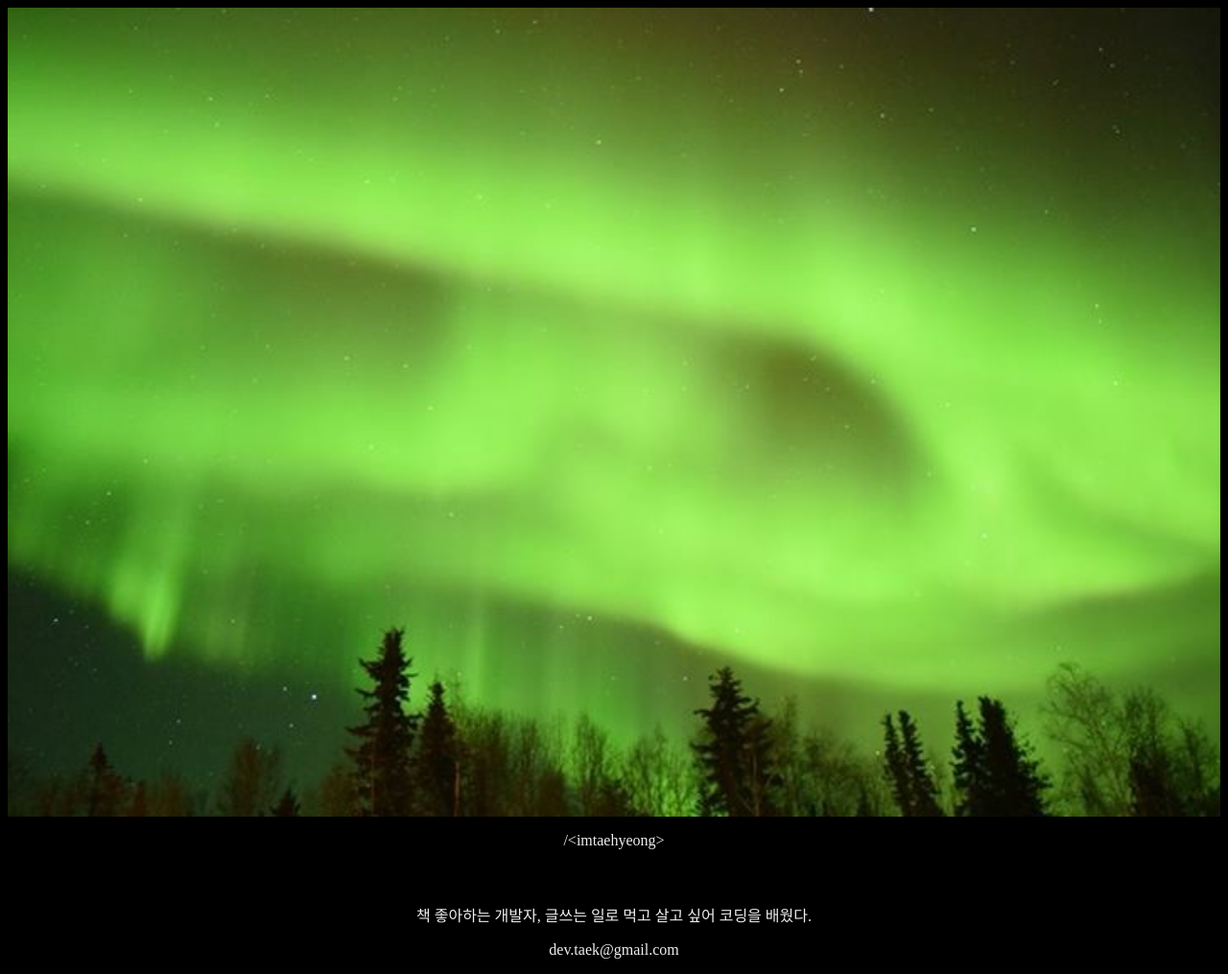
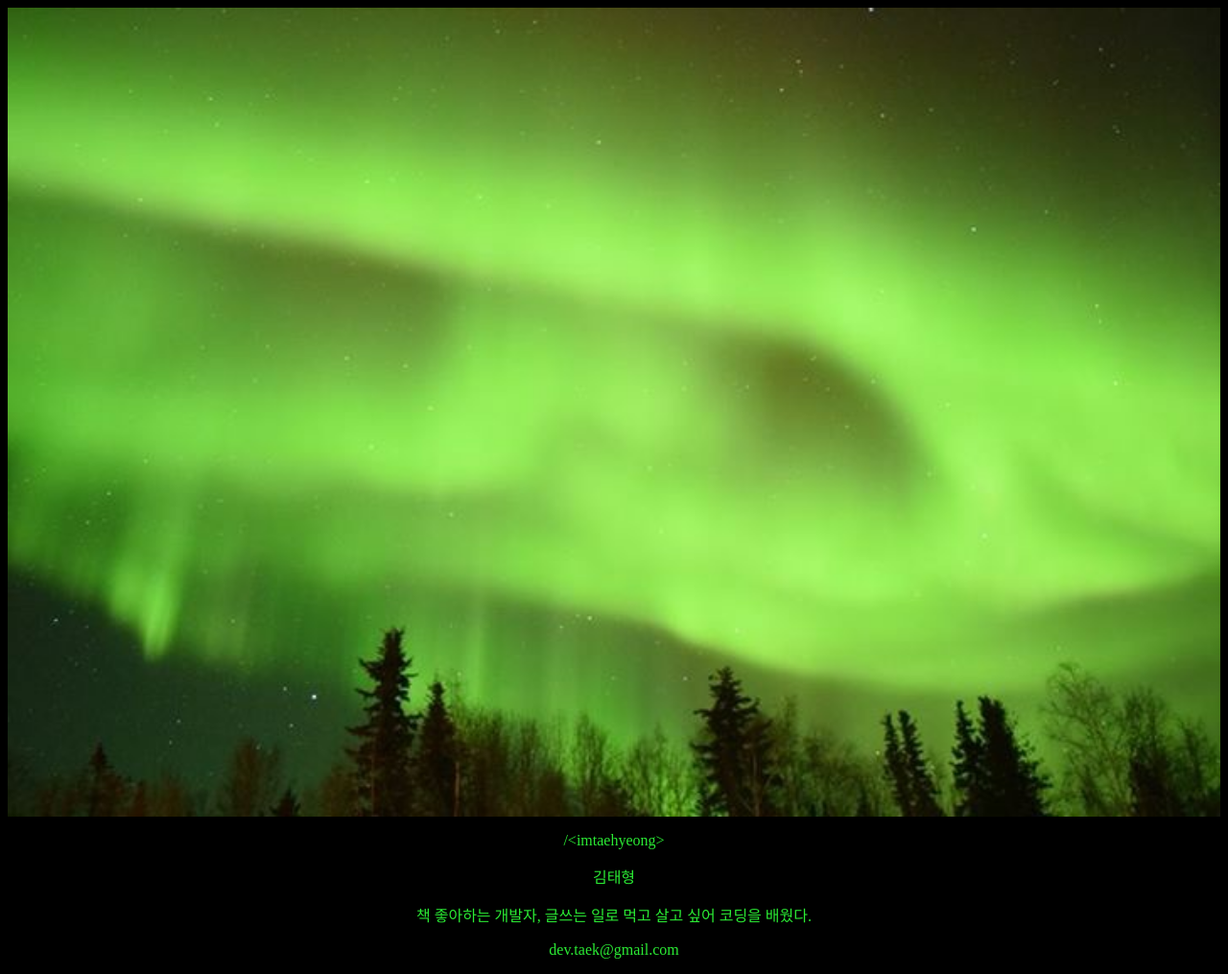
Before and after one commit to sooreesan/sooreesan.github.io, a plain HTML site: page index.html in a window 1280 px wide. Shown: the whole page at 96% size. Drawn offline with Linux system fonts and the light colour scheme.

Commit message:
Update index.html

```diff
--- a/index.html
+++ b/index.html
@@ -7,10 +7,10 @@
 		<img src="/img/main.png" style="width:100%;">
 	</div>
 	<div align="center">
-		<p style="color:eeeeee;"><span>&#47;&lt;</span>imtaehyeong&gt;</p>
-		<p>김태형</p>
-		<p style="color:eeeeee;">책 좋아하는 개발자, 글쓰는 일로 먹고 살고 싶어 코딩을 배웠다.</p>
-		<p style="color:eeeeee;">dev.taek@gmail.com</p>
+		<p style="color:#2bea34;"><span>&#47;&lt;</span>imtaehyeong&gt;</p>
+		<p style="color:#2bea34;">김태형</p>
+		<p style="color:#2bea34;">책 좋아하는 개발자, 글쓰는 일로 먹고 살고 싶어 코딩을 배웠다.</p>
+		<p style="color:#2bea34;">dev.taek@gmail.com</p>
 	</div>
 
 </body>
```
